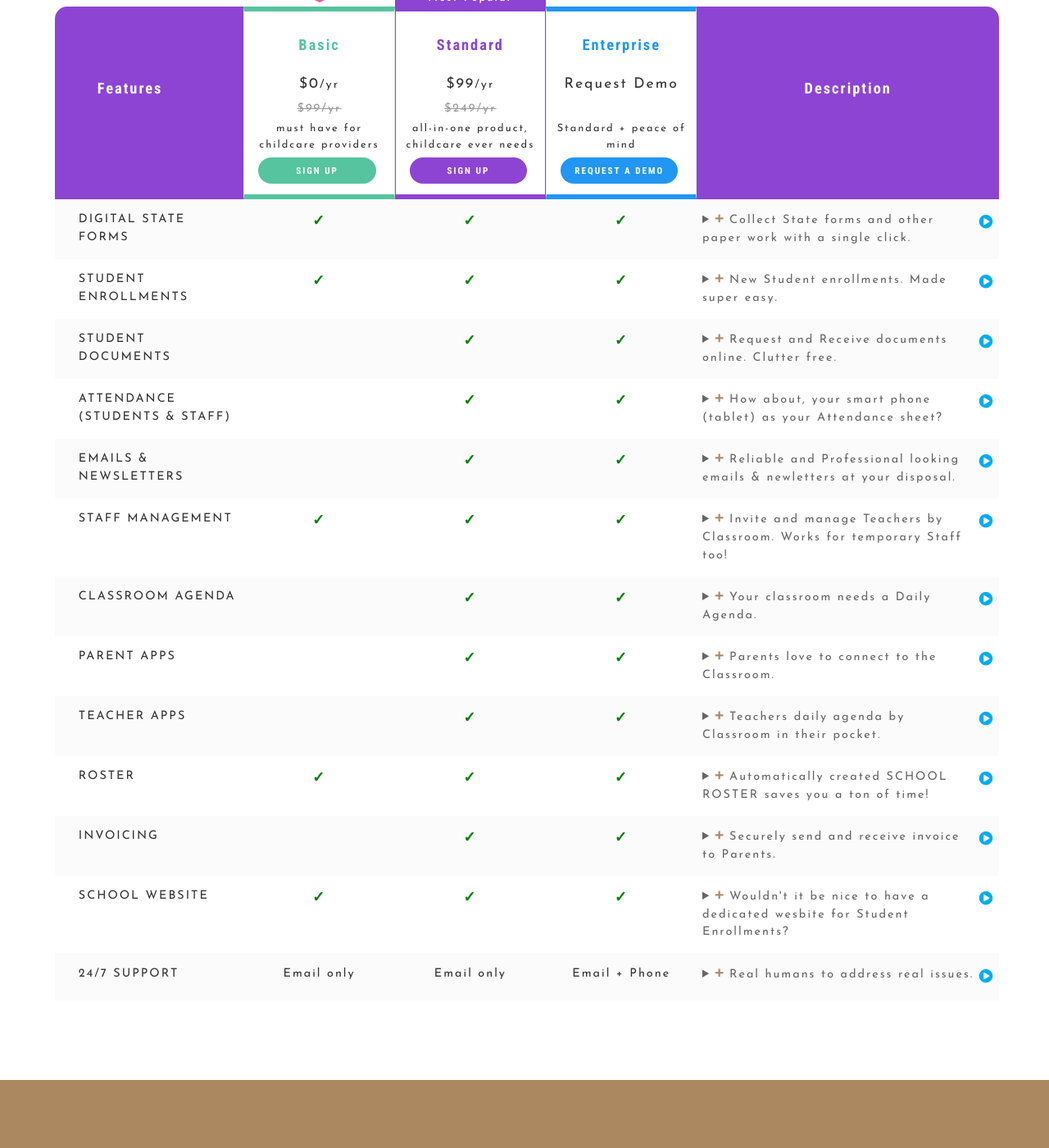
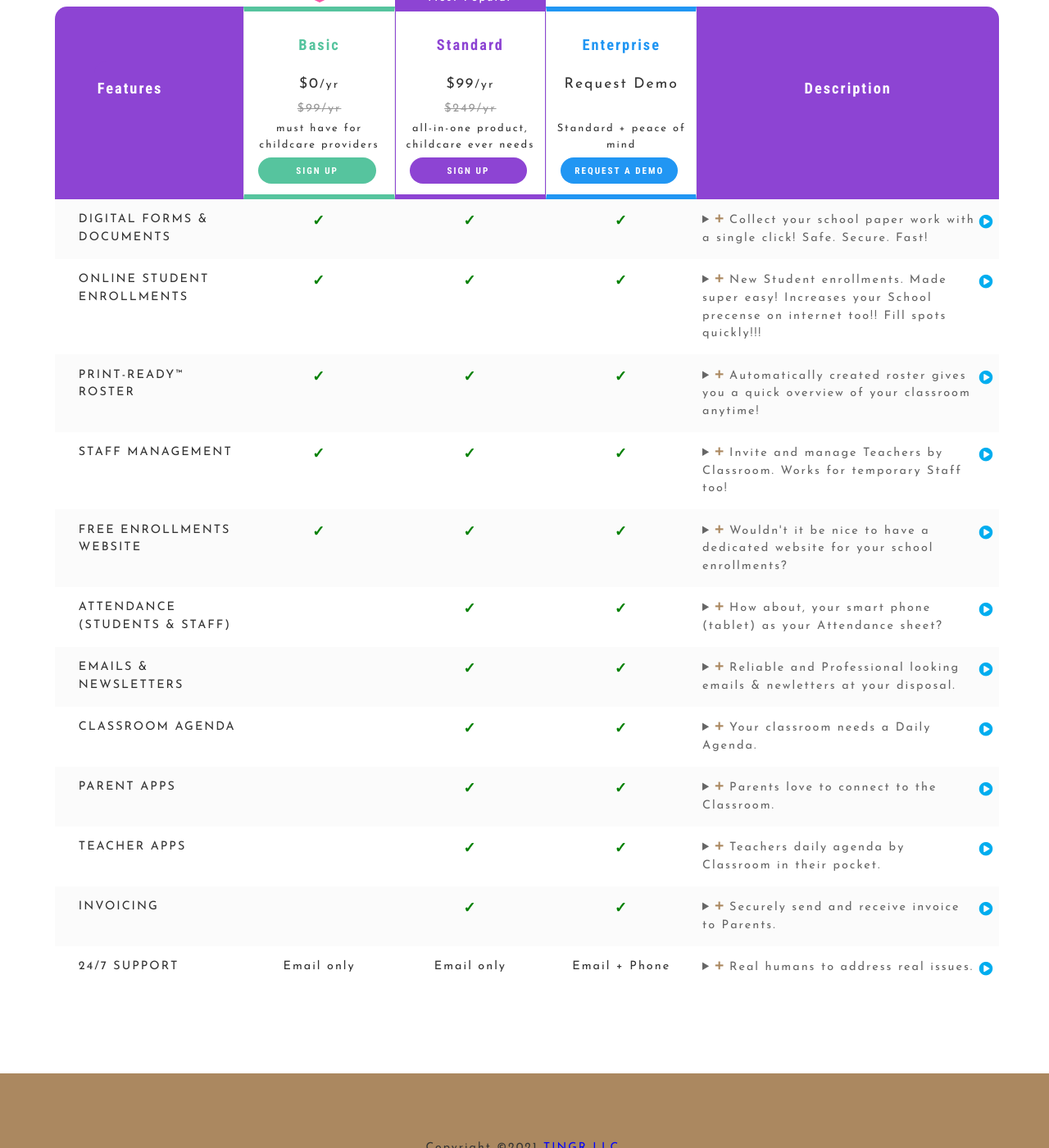
Before and after one commit to hellotingr/hellotingr.github.io, a Jekyll site: the page built from signup.html, in a window 1280 px wide and 1400 px high, scrolled down 286 px. Shown: the whole window at 82% size. Built offline with Jekyll 4.4.1, drawn with Linux system fonts in a browser that asks for light colours; nearby versions of some CDN libraries; some web fonts are replaced.

Commit message:
site updates

```diff
--- a/index.html
+++ b/index.html
@@ -143,7 +143,9 @@ clients:
   <div class="row">
     <div class="large-10 large-centered columns">
       <p class="big-text">
-        We build innovative and affordable software products for Childcare Daycare providers of all sizes. <br />In other words, you will have more time to spend with Children than running through exhausting administrative work.
+        Right from new Student enrollments —to— all the way to their graduation, Tingr saves Preschool|Daycare|Childcare|After-school Administrators a ton of time and hassle from day-to-day administrative chores.<br/><br/>
+        Digital Forms and Organized Student records. Attendance system that works for Students and Staff. Easy communication with parents including sharing classroom updates, pictures, videos. Automatic Roster and several more...<br/>
+        <a href="{{site.url}}/signup.html" class="button boxed">comes with 6mos trial on us. No commitment or payment to try!</a>
       </p>
       <p class="bold-text">
         Our customers say..."[ref: Tingr] Every Daycare's must have product. Easy to use. Not cluttered with unnecessary things."
--- a/signup.html
+++ b/signup.html
@@ -19,26 +19,40 @@ priceEnterprise-description-small: '<p class="description-small">Enterprise</p><
 
 
 featureList:
-  - name: "DIGITAL STATE FORMS"
+  - name: "DIGITAL FORMS & DOCUMENTS"
     basic: "yes"
     standard: "yes"
     enterprise: "yes"
-    heading: "Collect State forms and other paper work with a single click."
-    desc: "Convenient. Secure. 100% Legit.<br />Organized by Student, and available for you at all times."
+    heading: "Collect your school paper work with a single click! Safe. Secure. Fast!"
+    desc: "Convenient. Secure. 100% Legit.<br />Organized by Student, and available to Print anytime!"
     videourl: "https://player.vimeo.com/video/210447078"
-  - name: "STUDENT ENROLLMENTS"
+  - name: "ONLINE STUDENT ENROLLMENTS"
     basic: "yes"
     standard: "yes"
     enterprise: "yes"
-    heading: "New Student enrollments. Made super easy."
-    desc: "Parents love it. No wasted paper. Good karma too!"
+    heading: "New Student enrollments. Made super easy! Increases your School precense on internet too!! Fill spots quickly!!!"
+    desc: "Safe in Pandemic. Parents love it. No wasted paper. Good karma too!"
     videourl: "https://player.vimeo.com/video/210447078"
-  - name: "STUDENT DOCUMENTS"
-    basic: "-"
+  - name: "PRINT-READY™ ROSTER"
+    basic: "yes"
     standard: "yes"
     enterprise: "yes"
-    heading: "Request and Receive documents online. Clutter free."
-    desc: "Let technology work for you. Auto-organized by Student. Download whenever you need."
+    heading: "Automatically created roster gives you a quick overview of your classroom anytime!"
+    desc: "Ready to Download & Print."
+    videourl: "https://player.vimeo.com/video/210447078"
+  - name: "STAFF MANAGEMENT"
+    basic: "yes"
+    standard: "yes"
+    enterprise: "yes"
+    heading: "Invite and manage Teachers by Classroom. Works for temporary Staff too!"
+    desc: "As an Administrator, you can provide and revoke Teacher access at anytime you want."
+    videourl: "https://player.vimeo.com/video/210447078"
+  - name: "FREE ENROLLMENTS WEBSITE"
+    basic: "yes"
+    standard: "yes"
+    enterprise: "yes"
+    heading: "Wouldn't it be nice to have a dedicated website for your school enrollments?"
+    desc: "In fact, a lot of centers use it as main website."
     videourl: "https://player.vimeo.com/video/210447078"
   - name: "ATTENDANCE (STUDENTS & STAFF)"
     basic: "-"
@@ -54,13 +68,7 @@ featureList:
     heading: "Reliable and Professional looking emails & newletters at your disposal."
     desc: "Send to individual parent (or) entire classroom (or) to new prospects. As simple as that."
     videourl: "https://player.vimeo.com/video/210447078"
-  - name: "STAFF MANAGEMENT"
-    basic: "yes"
-    standard: "yes"
-    enterprise: "yes"
-    heading: "Invite and manage Teachers by Classroom. Works for temporary Staff too!"
-    desc: "As an Administrator, you can provide and revoke Teacher access at anytime you want."
-    videourl: "https://player.vimeo.com/video/210447078"
+
   - name: "CLASSROOM AGENDA"
     basic: "-"
     standard: "yes"
@@ -82,13 +90,7 @@ featureList:
     heading: "Teachers daily agenda by Classroom in their pocket."
     desc: "From taking attendance -to- messaging a parent -to- sharing moments."
     videourl: "https://player.vimeo.com/video/210447078"
-  - name: "ROSTER"
-    basic: "yes"
-    standard: "yes"
-    enterprise: "yes"
-    heading: "Automatically created SCHOOL ROSTER saves you a ton of time!"
-    desc: "Ready to Download & Print."
-    videourl: "https://player.vimeo.com/video/210447078"
+
   - name: "INVOICING"
     basic: "-"
     standard: "yes"
@@ -96,13 +98,7 @@ featureList:
     heading: "Securely send and receive invoice to Parents."
     desc: "Funds disbursed in few days*"
     videourl: "https://player.vimeo.com/video/210447078"
-  - name: "SCHOOL WEBSITE"
-    basic: "yes"
-    standard: "yes"
-    enterprise: "yes"
-    heading: "Wouldn't it be nice to have a dedicated wesbite for Student Enrollments?"
-    desc: "In fact, a lot of centers use it as main website."
-    videourl: "https://player.vimeo.com/video/210447078"
+
   - name: "24/7 SUPPORT"
     basic: "Email only"
     standard: "Email only"
```
